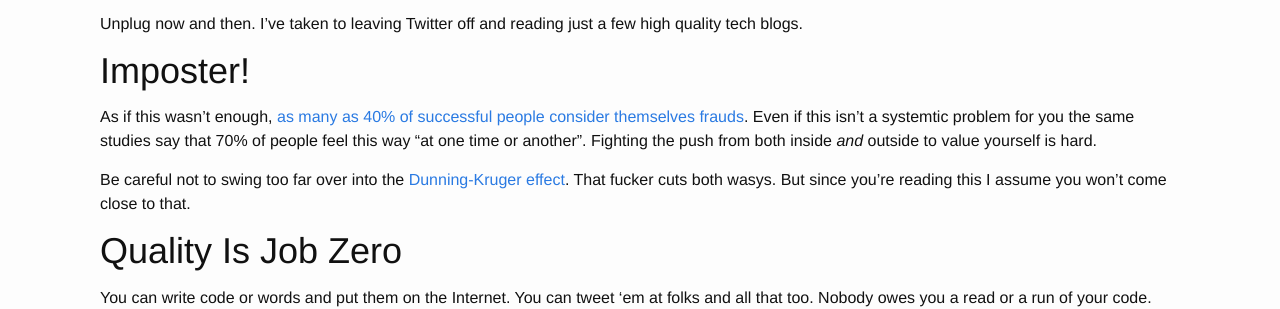
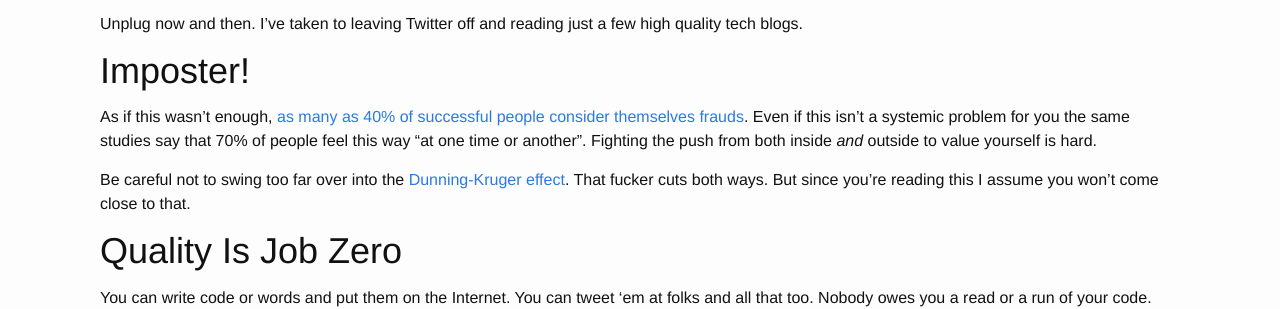
Before and after one commit to rom1v/gphat.github.io, a Jekyll site: the page built from _posts/2015-01-19-i-have-valuable-information.markdown, in a window 1280 px wide. Shown: the part 780-1089 px from the top of the page. Built offline with Jekyll 4.4.1, drawn with Linux system fonts in a browser that asks for light colours; nearby versions of some CDN libraries.

Commit message:
Fix typos

```diff
--- a/_posts/2015-01-19-i-have-valuable-information.markdown
+++ b/_posts/2015-01-19-i-have-valuable-information.markdown
@@ -25,9 +25,9 @@ Unplug now and then. I've taken to leaving Twitter off and reading just a few hi
 
 # Imposter!
 
-As if this wasn't enough, [as many as 40% of successful people consider themselves frauds](http://en.wikipedia.org/wiki/Impostor_syndrome#Prevalence). Even if this isn't a systemtic problem for you the same studies say that 70% of people feel this way "at one time or another". Fighting the push from both inside *and* outside to value yourself is hard.
+As if this wasn't enough, [as many as 40% of successful people consider themselves frauds](http://en.wikipedia.org/wiki/Impostor_syndrome#Prevalence). Even if this isn't a systemic problem for you the same studies say that 70% of people feel this way "at one time or another". Fighting the push from both inside *and* outside to value yourself is hard.
 
-Be careful not to swing too far over into the [Dunning-Kruger effect](http://en.wikipedia.org/wiki/Dunning%E2%80%93Kruger_effect). That fucker cuts both wasys. But since you're reading this I assume you won't come close to that.
+Be careful not to swing too far over into the [Dunning-Kruger effect](http://en.wikipedia.org/wiki/Dunning%E2%80%93Kruger_effect). That fucker cuts both ways. But since you're reading this I assume you won't come close to that.
 
 # Quality Is Job Zero
 
```
